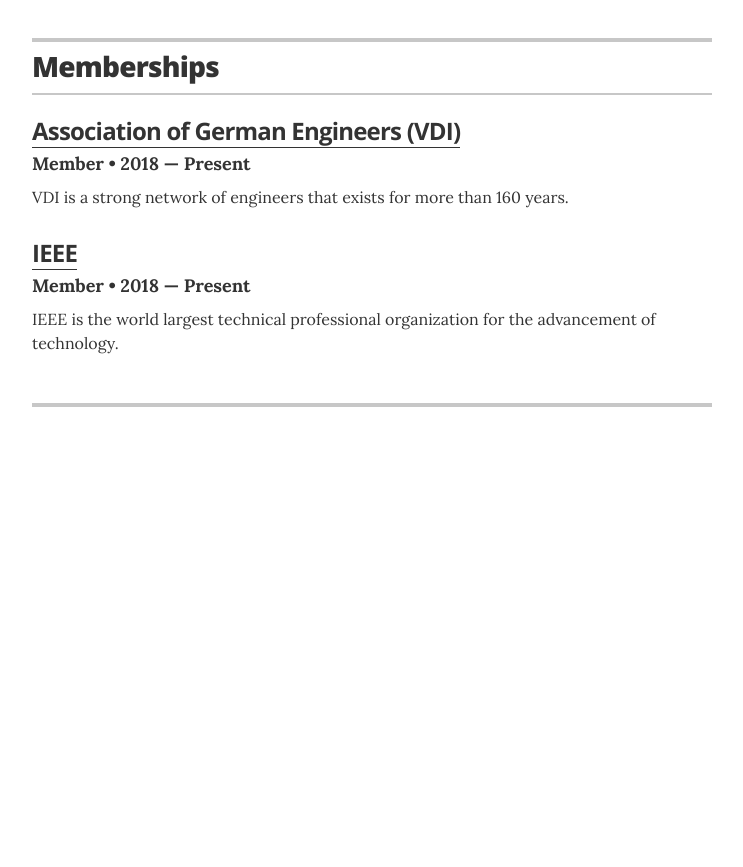
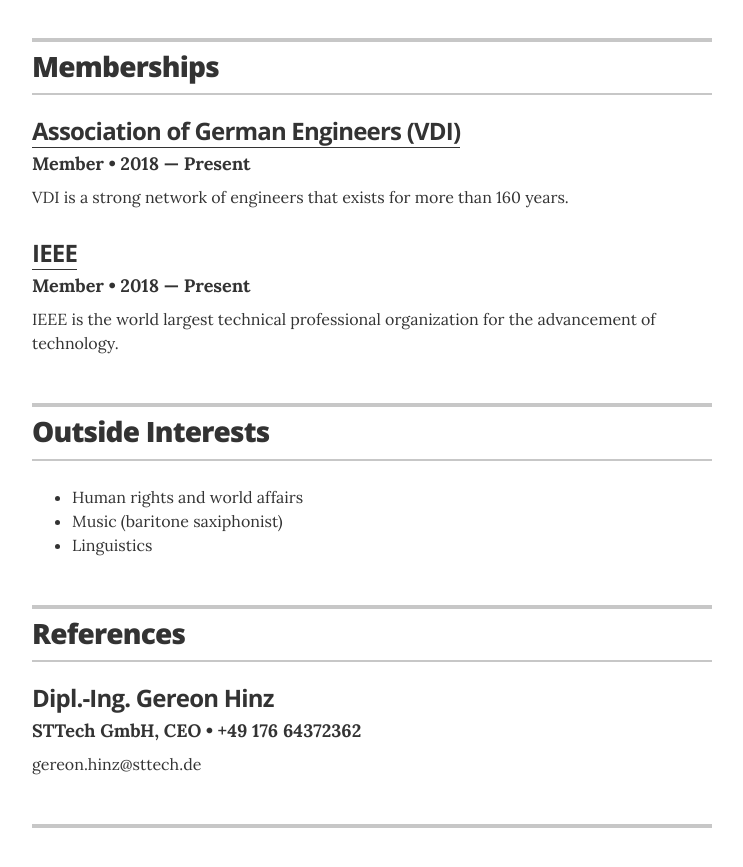
Before and after one commit to walzimmer/website, a Jekyll site: the page built from index.html, in a window 1280 px wide and 900 px high, scrolled down 8154 px. Shown: the top 867 px of the window, without its empty margins (268-1011 px from the left). Built offline with Jekyll 4.4.1, drawn with Linux system fonts in a browser that asks for light colours; before the commit the page ends 8633 px from its top, so only the background shows below that.

Commit message:
add references

```diff
--- a/_config.yml
+++ b/_config.yml
@@ -66,7 +66,8 @@
 resume_section_certificates:     true
 resume_section_links:           false
 resume_section_memberships:    true
-# resume_section_interests:       true
+resume_section_references:    true
+resume_section_interests:       true
 
 # Resume social links
 # uncomment the options you wish to display, and add your own URL
--- /dev/null
+++ b/_data/references.yml
@@ -0,0 +1,4 @@
+- reference: Dipl.-Ing. Gereon Hinz
+  organization: STTech GmbH, CEO
+  year: +49 176 64372362
+  summary: gereon.hinz@sttech.de
--- a/_layouts/resume.html
+++ b/_layouts/resume.html
@@ -48,6 +48,10 @@
 
       </header>
 
+
+
+
+
       {% if site.resume_section_experience %}
       <!-- begin Experience -->
       <section class="content-section">
@@ -67,6 +71,9 @@
       </section>
       <!-- end Experience -->
       {% endif %}
+
+
+
 
 
       {% if site.resume_section_education %}
@@ -97,6 +104,9 @@
       {% endif %}
 
 
+
+
+
       {% if site.resume_section_projects %}
       <!-- begin Projects -->
       <section class="content-section">
@@ -117,6 +127,9 @@
       <!-- end Projects -->
       {% endif %}
 
+
+
+
       {% if site.resume_section_hard_skills %}
       <!-- begin Skills -->
       <section class="content-section">
@@ -135,6 +148,9 @@
       <!-- end Skills -->
       {% endif %}
 
+
+
+
       {% if site.resume_section_soft_skills %}
       <!-- begin Skills -->
       <section class="content-section">
@@ -151,6 +167,9 @@
       </section>
       <!-- end Skills -->
       {% endif %}
+
+
+
 
       {% if site.resume_section_publications %}
       <!-- begin Publications -->
@@ -169,11 +188,14 @@
         {% endfor %}
 
       </section>
-      <!-- end Recognition -->
+      <!-- end Publications -->
       {% endif %}
 
+
+
+
       {% if site.resume_section_awards %}
-      <!-- begin Recognition -->
+      <!-- begin awards -->
       <section class="content-section">
 
         <header class="section-header">
@@ -188,8 +210,10 @@
         </div>
         {% endfor %}
       </section>
-      <!-- end Certificates -->
+      <!-- end awards -->
       {% endif %}
+
+
 
       {% if site.resume_section_certificates %}
       <!-- begin Certificates-->
@@ -211,6 +235,8 @@
       <!-- end Certificates -->
       {% endif %}
 
+
+
       {% if site.resume_section_memberships %}
       <!-- begin Associations -->
       <section class="content-section">
@@ -231,6 +257,9 @@
       <!-- end Associations -->
       {% endif %}
 
+
+
+
       {% if site.resume_section_interests %}
       <!-- begin Interests -->
       <section class="content-section">
@@ -250,6 +279,29 @@
       </section>
       <!-- end Interests -->
       {% endif %}
+
+
+      {% if site.resume_section_references %}
+      <!-- begin references-->
+      <section class="content-section">
+
+        <header class="section-header">
+          <h2>References</h2>
+        </header>
+
+        {% for reference in site.data.references %}
+        <div class="resume-item">
+          <h3 class="resume-item-title" itemprop="award">{{ reference.reference}}</h3>
+          <h4 class="resume-item-details">{{ reference.organization }} &bull; {{ reference.year }}</h4>
+          <p class="resume-item-copy">{{ reference.summary }}</p>
+        </div>
+        {% endfor %}
+
+      </section>
+      <!-- end Certificates -->
+      {% endif %}
+
+
 
 <!--      {% if site.resume_section_links %}-->
 <!--      &lt;!&ndash; begin Links &ndash;&gt;-->
```
